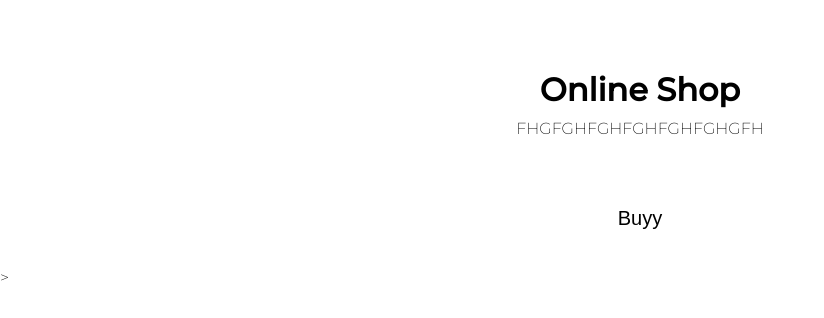
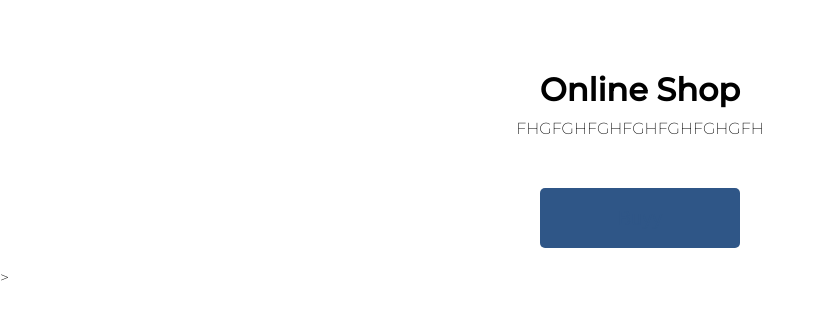
Before and after one commit to scantyan/tele-shop, a plain HTML site: page index.html in a window 1280 px wide. Shown: the whole page, without its empty margins (0-824 px from the left). Drawn offline with Linux system fonts and the light colour scheme.

Commit message:
Update index.html

```diff
--- a/index.html
+++ b/index.html
@@ -48,8 +48,8 @@
             font-weight: 500;
             cursor: pointer;
             transition: all 500ms ease;
-            color: var(--tg-theme-button-color);
-            background: var(--tg-theme-button-text-color);
+            color: #2f5687;
+            background: #2f5687;
         }
 
         button:hover {
```
